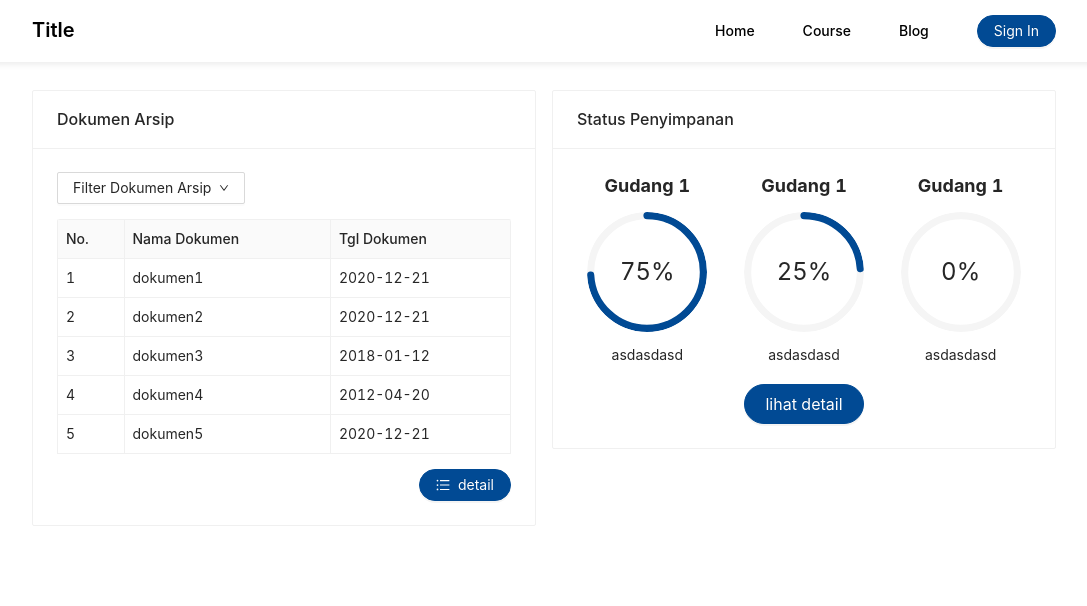
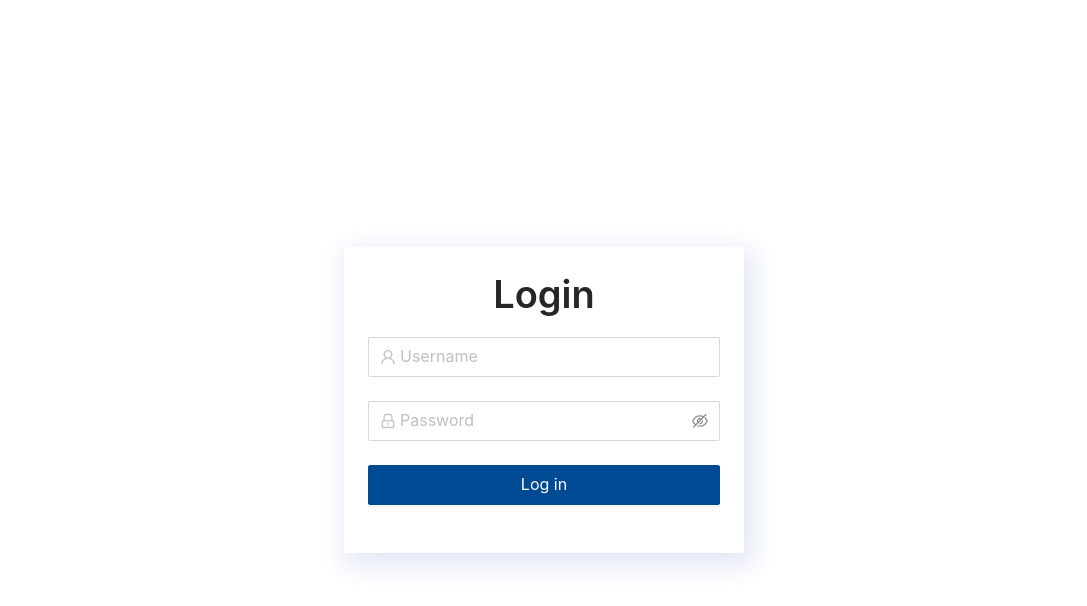
Before and after one commit to aisy/rms, a React (Create React App) app: page /user/login in a window 1280 px wide. Shown: the top 606 px of the page, without its empty margins (96-1183 px from the left). Built offline with nearby package versions, Linux system fonts and the light colour scheme.

Commit message:
add new page in routes

```diff
--- a/src/routes/index.js
+++ b/src/routes/index.js
@@ -8,14 +8,20 @@ import {
 import LoginPage from '../pages/Login';
 import HomePage from '../pages/Home';
 
+// not found pages if path or component not found
+import NotFound from '../pages/NotFound';
+
 const RouterApp = () => {
   return (
     <Switch>
-      <Route path={"/"} component={HomePage} />
+      <Route path={"/"} exact
+        component={HomePage} />
       <Route path={"/home"} component={HomePage} />
 
       {/* user */}
       <Route path={"/user/login"} exact component={LoginPage} />
+
+      <Route component={NotFound} />
     </Switch>
   );
 }
```
